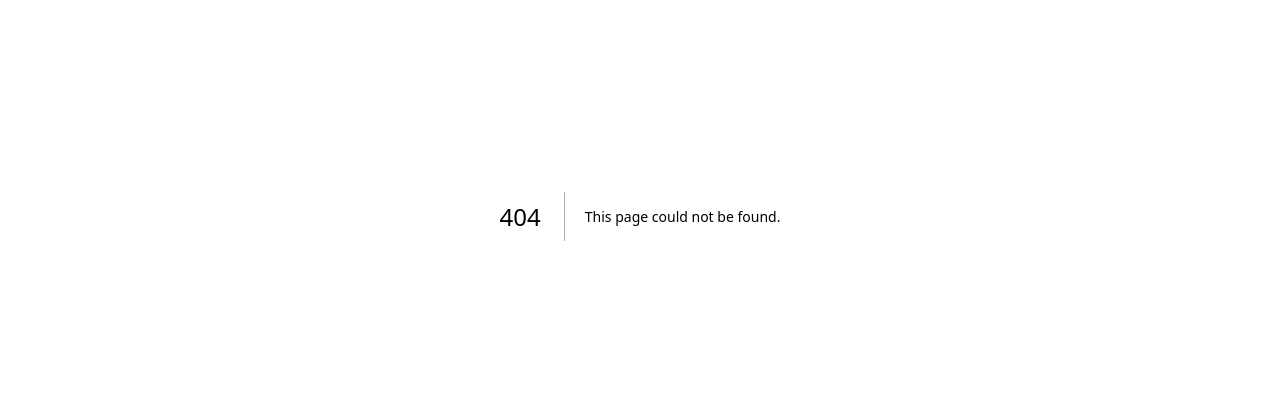
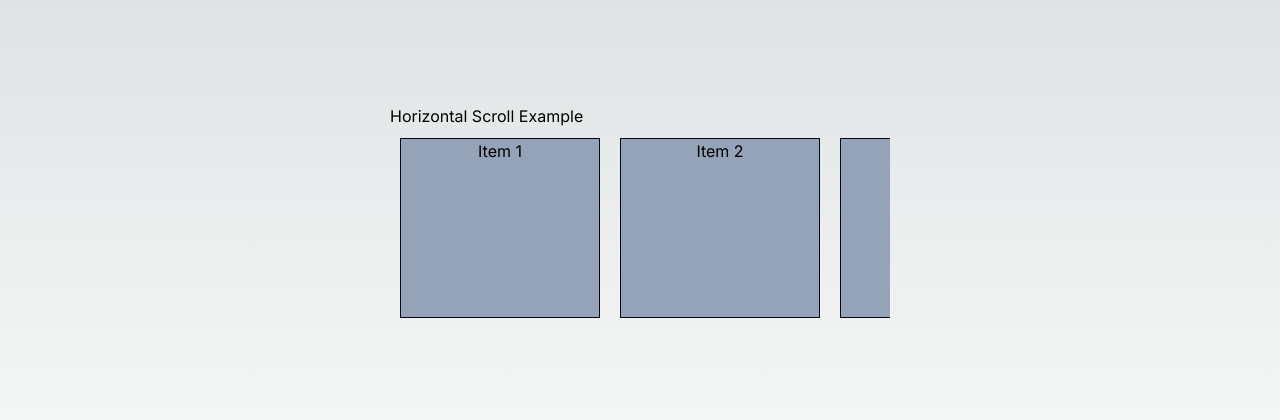
Before and after one commit to jonhogendorp/React-Test-Projects, a Next.js app: page /horizontal_scroll_draggable in a window 1280 px wide. Before the commit this address had no page. Shown: the part 184-604 px from the top of the page. Built offline with nearby package versions, Linux system fonts and the light colour scheme.

Commit message:
horizontal scroll test

```diff
--- /dev/null
+++ b/app/horizontal_scroll_draggable/HorizontalScrollDragComp.tsx
@@ -0,0 +1,67 @@
+// components/HorizontalScroll.tsx
+'use client'
+
+import React, { useRef, useState, useEffect } from 'react';
+
+
+interface HorizontalScrollProps {
+        children: React.ReactNode;
+        }
+
+
+const HorizontalScroll: React.FC<HorizontalScrollProps> = ({ children } ) => {
+  const scrollRef = useRef<HTMLDivElement>(null);
+  const [isDragging, setIsDragging] = useState(false);
+  const [startX, setStartX] = useState(0);
+  const [scrollLeft, setScrollLeft] = useState(0);
+
+  useEffect(() => {
+    const scrollContainer = scrollRef.current;
+
+    const handleMouseDown = (e: MouseEvent) => {
+      if (!scrollContainer) return;
+      setIsDragging(true);
+      setStartX(e.pageX - scrollContainer.offsetLeft);
+      setScrollLeft(scrollContainer.scrollLeft);
+    };
+
+    const handleMouseLeave = () => {
+      setIsDragging(false);
+    };
+
+    const handleMouseUp = () => {
+      setIsDragging(false);
+    };
+
+    const handleMouseMove = (e: MouseEvent) => {
+      if (!isDragging || !scrollContainer) return;
+      const x = e.pageX - scrollContainer.offsetLeft;
+      const walk = (x - startX) * 2; // Multiply by 2 for faster scroll
+      scrollContainer.scrollLeft = scrollLeft - walk;
+    };
+
+    if (scrollContainer) {
+      scrollContainer.addEventListener('mousedown', handleMouseDown);
+      scrollContainer.addEventListener('mouseleave', handleMouseLeave);
+      scrollContainer.addEventListener('mouseup', handleMouseUp);
+      scrollContainer.addEventListener('mousemove', handleMouseMove);
+    }
+
+    return () => {
+      if (scrollContainer) {
+        scrollContainer.removeEventListener('mousedown', handleMouseDown);
+        scrollContainer.removeEventListener('mouseleave', handleMouseLeave);
+        scrollContainer.removeEventListener('mouseup', handleMouseUp);
+        scrollContainer.removeEventListener('mousemove', handleMouseMove);
+      }
+    };
+  }, [isDragging, startX, scrollLeft]);
+
+  return (
+    <div className=' min-h-[200px] flex overflow-x-auto cursor-grab active:cursor-grabbing' ref={scrollRef}>
+      {children}
+    </div>
+  );
+};
+
+export default HorizontalScroll;
--- /dev/null
+++ b/app/horizontal_scroll_draggable/ScrollItems.tsx
@@ -0,0 +1,21 @@
+// pages/index.tsx
+
+import React from 'react';
+import HorizontalScroll from './HorizontalScrollDragComp';
+
+const Home: React.FC = () => {
+  return (
+    <div  className='max-w-[500px] '>
+      <h1>Horizontal Scroll Example</h1>
+      <HorizontalScroll >
+        <div className='min-w-[200px] m-2.5 bg-slate-400 border border-solid border-slate-950 text-center'>Item 1</div>
+        <div className='min-w-[200px] m-2.5 bg-slate-400 border border-solid border-slate-950 text-center'>Item 2</div>
+        <div className='min-w-[200px] m-2.5 bg-slate-400 border border-solid border-slate-950 text-center'>Item 3</div>
+        <div className='min-w-[200px] m-2.5 bg-slate-400 border border-solid border-slate-950 text-center'>Item 4</div>
+        <div className='min-w-[200px] m-2.5 bg-slate-400 border border-solid border-slate-950 text-center'>Item 5</div>
+      </HorizontalScroll>
+    </div>
+  );
+};
+
+export default Home;
--- /dev/null
+++ b/app/horizontal_scroll_draggable/page.tsx
@@ -0,0 +1,10 @@
+import React from 'react';
+import ScrollItems from './ScrollItems';
+
+export default function index(){
+        return(
+        <div className='h-screen flex justify-center items-center'>
+                <ScrollItems/>
+        </div>
+        );
+}
```
